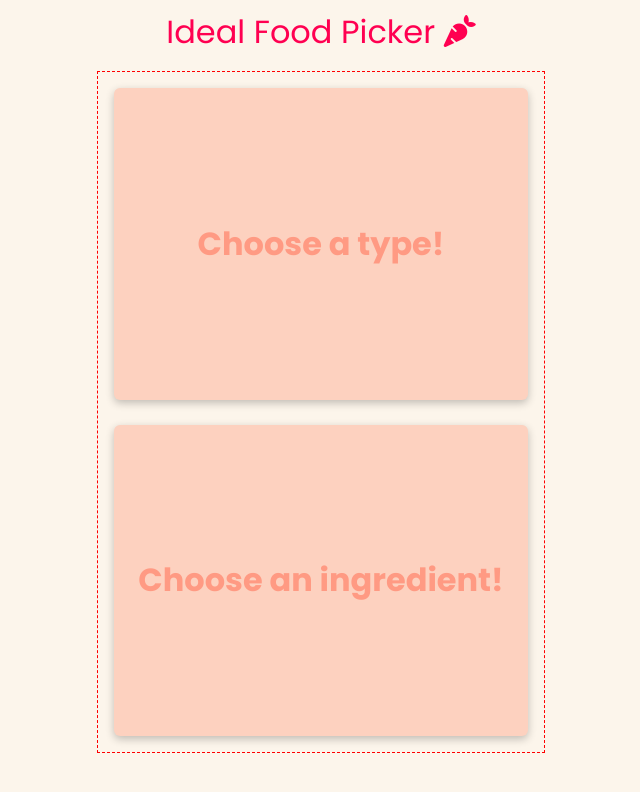
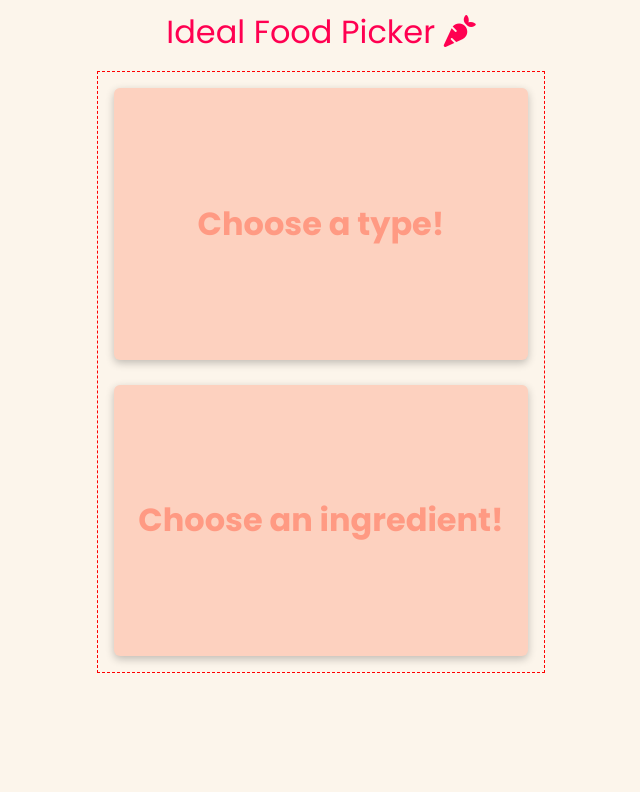
Before and after one commit to gmartin323/ideal-food-picker-react-vite, a React (Vite) app: page / in a window 1280 px wide. Shown: the top 792 px of the page, without its empty margins (319-959 px from the left). Built offline with nearby package versions, Linux system fonts and the light colour scheme; no server answers; the database is empty.

Commit message:
CSS testing

```diff
--- a/src/index.css
+++ b/src/index.css
@@ -42,7 +42,34 @@ h1 {
   color: #FF0051;
 }
 
-.select-page {
+.initial-page {
+  outline: 1px dashed red;
+  display: flex;
+  flex-direction: column;
+  justify-content: space-around;
+  margin: 0 auto;
+  min-height: 75vh;
+  max-height: 90vh;
+  max-width: 900px;
+  padding: 1rem;
+}
+
+.choice {
+  /* outline: 5px dashed green; */
+  display: flex;
+  flex-grow: 1;
+  width: 100%;
+  /* max-height: 100vw; */
+  justify-content: center;
+  align-items: center;
+  background-color: #fdd1bf;
+  box-shadow: rgba(0, 0, 0, 0.24) 0px 3px 8px;
+  border-radius: 6px;
+  cursor: pointer;
+  padding: 1.5rem;
+}
+
+.options-page {
   outline: 1px dashed red;
   display: flex;
   flex-direction: column;
@@ -51,22 +78,6 @@ h1 {
   min-height: 85vh;
   max-width: 900px;
   padding: 1rem;
-}
-
-.choice-box {
-  /* outline: 5px dashed green; */
-  display: flex;
-  flex-grow: 1;
-  width: 100%;
-  /* max-height: 100vw; */
-  /* aspect-ratio: 1 / 1; */
-  justify-content: center;
-  align-items: center;
-  background-color: #fdd1bf;
-  box-shadow: rgba(0, 0, 0, 0.24) 0px 3px 8px;
-  border-radius: 6px;
-  cursor: pointer;
-  padding: 1.5rem;
 }
 
 .option {
--- a/src/pages/MainPage.jsx
+++ b/src/pages/MainPage.jsx
@@ -76,7 +76,7 @@ export default function SelectPage() {
     <div>
       { showTypes
           &&
-        <section className="select-page">
+        <section className="options-page">
           <OptionsPage option={types}/>
           <ConfirmBtn onClick={showDishPage}/>
         </section>
@@ -84,7 +84,7 @@ export default function SelectPage() {
 
       { showIngredients
           &&
-        <section className="select-page">
+        <section className="options-page">
           <OptionsPage option={ingredients}/>
           <ConfirmBtn onClick={showDishPage}/>
         </section>
@@ -95,17 +95,17 @@ export default function SelectPage() {
 
       { !showTypes && !showIngredients && !suggestDish
           &&
-        <div className="select-page">
+        <div className="initial-page">
           <div
             onClick={() => setShowTypes(true)}
-            className="choice-box"
+            className="choice"
           >
             <h1>Choose a type!</h1>
           </div>
           <br/>
           <div
             onClick={() => setShowIngredients(true)}
-            className="choice-box"
+            className="choice"
           >
             <h1>Choose an ingredient!</h1>
           </div>
```
